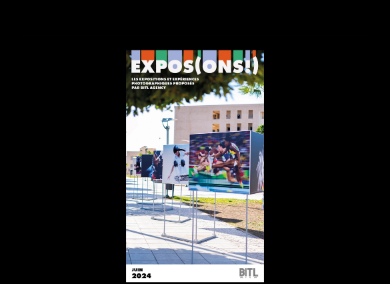
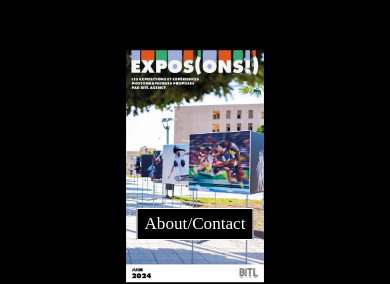
Before and after one commit to outabachi/sarahfattouh, a plain HTML site: page index.html in a window 390 px wide. Shown: the part 594-878 px from the top of the page. Drawn offline with nearby package versions, Linux system fonts and the light colour scheme; a web font is replaced by a local one.

Commit message:
6e reglage du btn resp

```diff
--- a/index.html
+++ b/index.html
@@ -388,7 +388,7 @@
         <p>© 2024 SARAH FATTOUH. All elements of this website are protected by copyright and are the property of Sarah
             Fattouh. Web development by Mohamed Outabachi.</p>
     </footer>
-    <div id="responsive-btn"><a href="#h2f">About/Contact</a></div>
+    <div id="responsive-btn">About/Contact</div>
     <script src="index.js"></script>
 </body>
 
--- a/index.js
+++ b/index.js
@@ -1,6 +1,7 @@
 document.addEventListener('DOMContentLoaded', function () {
     const projects = document.querySelectorAll('.pr');
     const goUpButton = document.getElementById('go-up');
+    const responsiveBtn = document.getElementById('responsive-btn');
 
     // Bouton pour remonter en haut de la page
     goUpButton.addEventListener('click', function () {
@@ -9,6 +10,13 @@ document.addEventListener('DOMContentLoaded', function () {
             behavior: 'smooth'
         });
     });
+    responsiveBtn.addEventListener('click', function () {
+        window.scrollTo({
+            top: document.body.scrollHeight,
+            behavior: 'smooth'
+        });
+    });
+
 
     projects.forEach(project => {
         let currentIndex = 0; // Index de l'image actuelle
@@ -101,6 +109,23 @@ document.addEventListener('DOMContentLoaded', function () {
         // Ajoute une fonction de gestion du redimensionnement pour retirer l'événement "click" en grand écran
         window.addEventListener('resize', updateImageClickEvents);
     });
+    const myDiv = document.getElementById("responsive-btn");
+            const hidePosition = 5322; // La position Y où vous voulez masquer la div
+
+            window.onscroll = function() {
+                const scrollPosition = window.scrollY; // Position de défilement actuelle
+
+                console.log('Scroll Y:', scrollPosition);
+
+                // Vérifie si l'utilisateur a défilé jusqu'à 5322 pixels ou plus
+                if (scrollPosition >= hidePosition) {
+                    myDiv.classList.add("hidden"); // Masque la div
+                    console.log('Div masquée');
+                } else {
+                    myDiv.classList.remove("hidden"); // Affiche la div si on n'est pas encore à 5322
+                    console.log('Div visible');
+                }
+            };
 });
 
 function ajouterBr() {
--- a/style.css
+++ b/style.css
@@ -4,6 +4,9 @@
     list-style: none;
     box-sizing: border-box;
     text-decoration: none;
+}
+a:visited {
+    color: inherit; /* Hérite de la couleur du texte environnant */
 }
 
 :root {
@@ -283,14 +286,24 @@ footer p{
     color: #FFF;
 }
 #responsive-btn{
-    background-color: #fff;
-    color:#AD8CFF;
+    background-color: black;
+    border: solid 1px;
+    border-color: #fff;
+    color:#fff;
     width: 30vw;
     text-align: center;
     font-family: var(--ff1);
     font-size: 4.4vw;
     padding-top: 5px;
     padding-bottom: 5px;
+    margin: 0 auto;
+    position: fixed;
+    bottom: 0;
+    left: 50%;
+    transform: translateX(-50%);
+    display: none;
+    margin-bottom: 10px;
+    cursor: pointer;
 }
 
 @media (max-width: 639px) {
@@ -374,4 +387,10 @@ footer p{
     footer p{
         font-size: 4vw;
     }
+    #responsive-btn{
+        display: block;
+    }
 }
+#responsive-btn.hidden {
+    display: none;
+}
```
